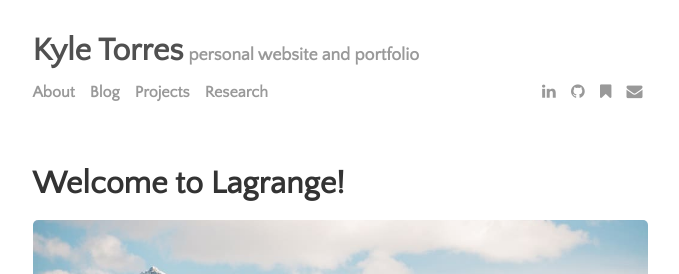
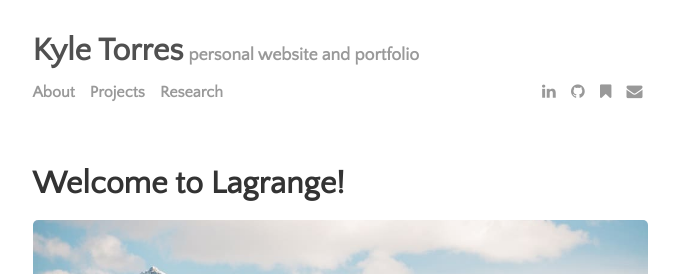
Before and after one commit to kyledtorres/kyledtorres.github.io, a Jekyll site: the page built from index.html, in a window 1280 px wide and 900 px high. Shown: the top 274 px of the window, without its empty margins (300-979 px from the left). Built offline with Jekyll 4.4.1, drawn with Linux system fonts in a browser that asks for light colours; the list of posts is cut into pages by our own code.

Commit message:
remove blog

```diff
--- a/_data/settings.yml
+++ b/_data/settings.yml
@@ -8,7 +8,6 @@ google-ID: ''  #'UA-112060364-1'
 
 menu:
 - {name: 'About',   url: 'about.html'}
-- {name: 'Blog', url: 'blog.html'}
 - {name: 'Projects', url: 'projects.html'}
 - {name: 'Research', url: 'research.html'}
 
```
